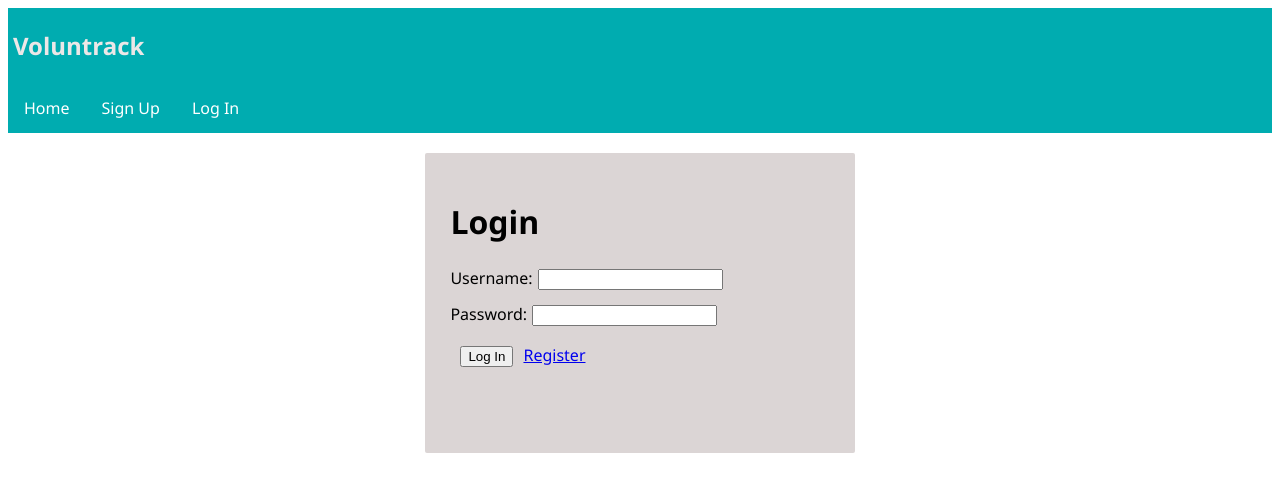
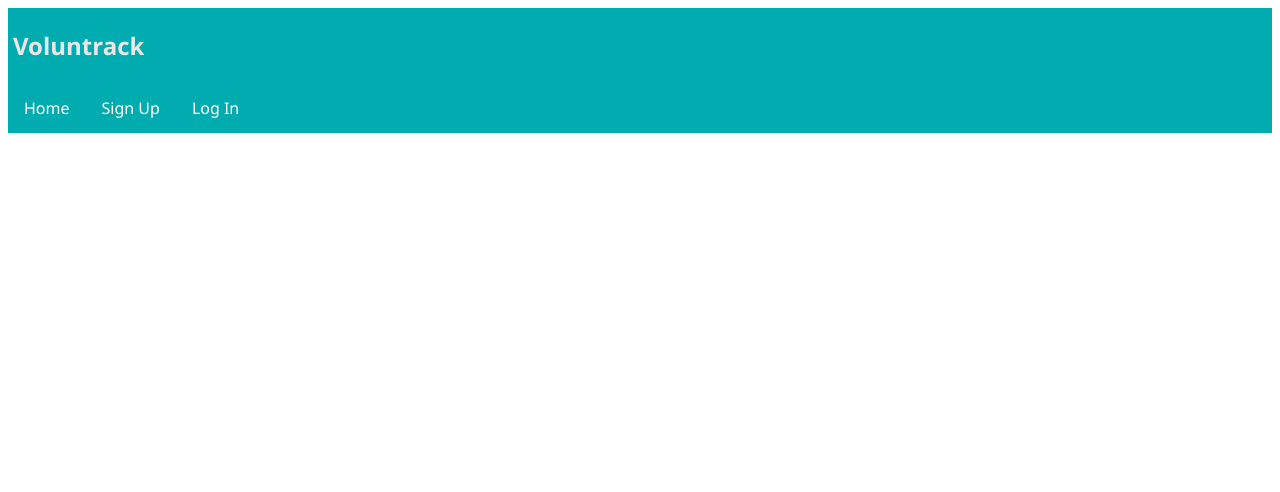
Before and after one commit to dannyyaaj/Voluntrack, a React (Create React App) app: page /#/home in a window 1280 px wide. Shown: the top 492 px of the page. Built offline with nearby package versions, Linux system fonts and the light colour scheme; no server answers.

Commit message:
make / and /home route redirect user to landing page instead

```diff
--- a/src/App.js
+++ b/src/App.js
@@ -7,6 +7,7 @@ import {
 } from 'react-router-dom';
 
 import PublicNav from './PublicNav';
+import LandingPage from './components/LandingPage/LandingPage';
 import LoginPage from './components/LoginPage/LoginPage';
 import RegisterPage from './components/RegisterPage/RegisterPage';
 import UserPage from './components/UserPage/UserPage';
@@ -23,7 +24,7 @@ const App = () => (
           <Redirect exact from="/" to="/home" />
           <Route
             path="/home"
-            component={LoginPage}
+            component={LandingPage}
           />
           <Route
             path="/login"
```
